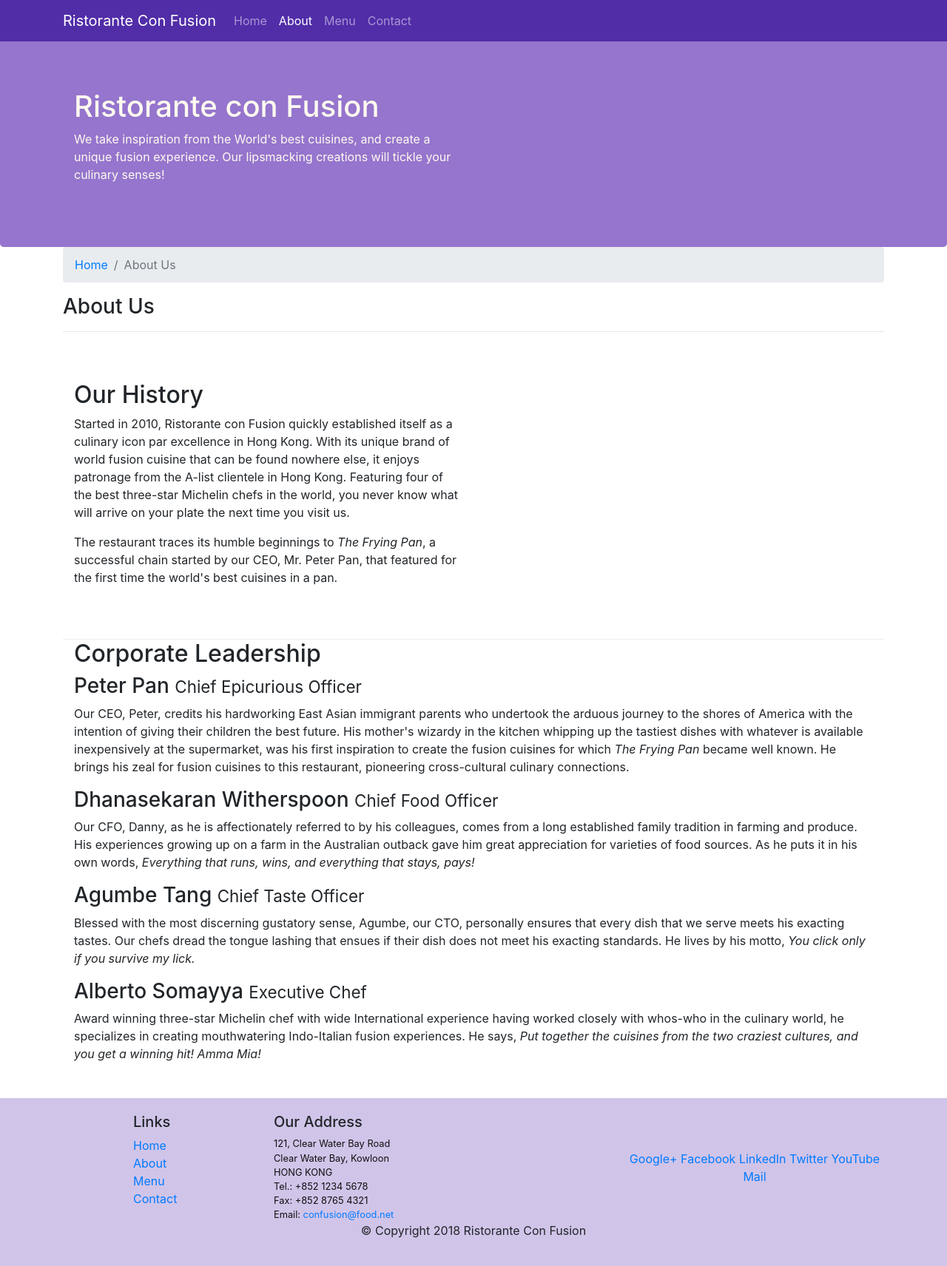
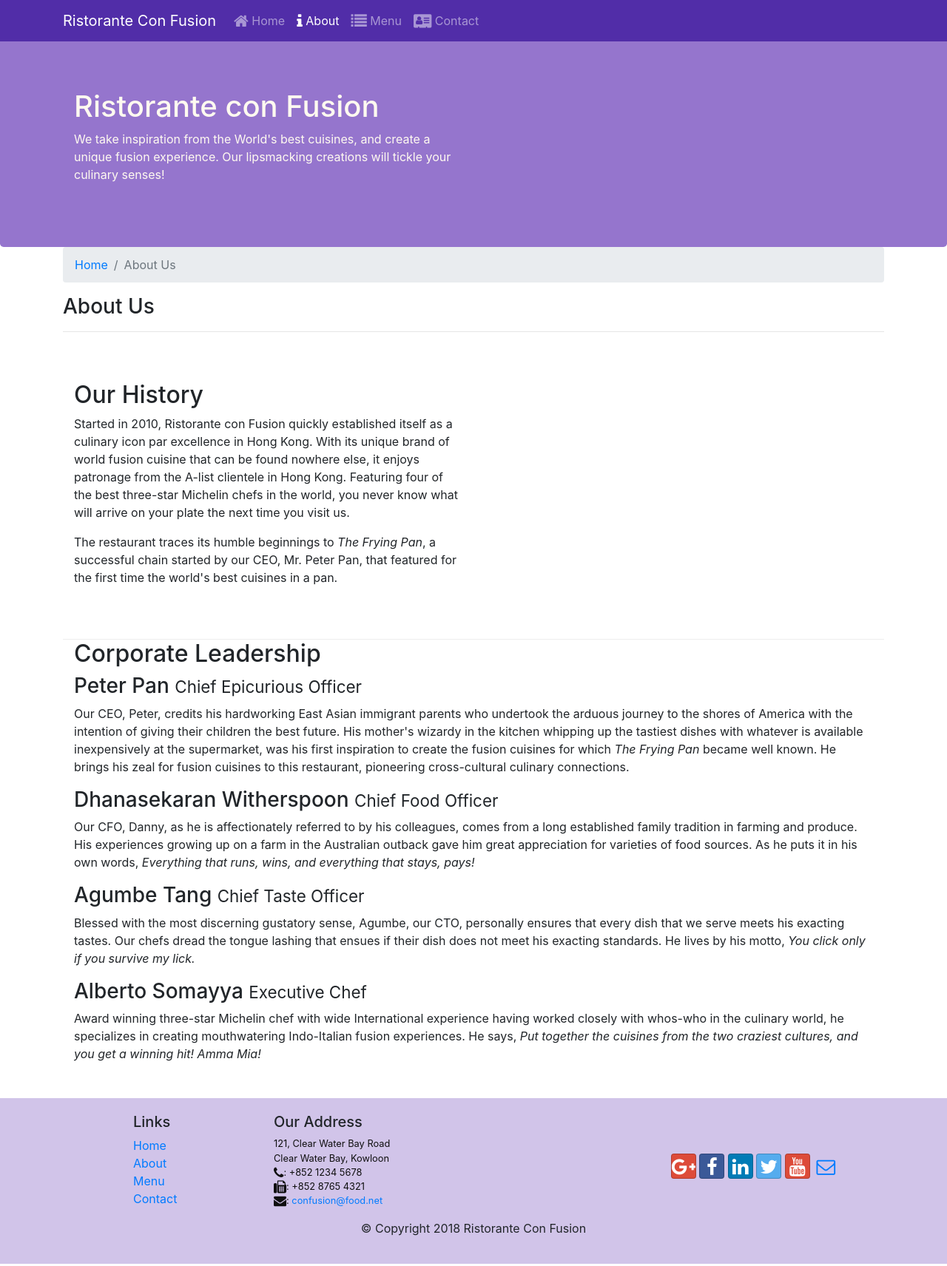
Before and after one commit to kirfox/conFusion, a website: page aboutus.html in a window 1280 px wide. Shown: the whole page at 74% size. Drawn offline with nearby package versions, Linux system fonts and the light colour scheme.

Commit message:
Icon Fonts

```diff
--- a/aboutus.html
+++ b/aboutus.html
@@ -9,6 +9,8 @@
 
     <!-- Bootstrap CSS -->
     <link rel="stylesheet" href="node_modules/bootstrap/dist/css/bootstrap.min.css">
+    <link rel="stylesheet" href="node_modules/font-awesome/css/font-awesome.min.css">
+    <link rel="stylesheet" href="node_modules/bootstrap-social/bootstrap-social.css">
     <link rel="stylesheet" href="css/styles.css">
 
     <title>Ristorante Con Fusion: About Us</title>
@@ -24,10 +26,10 @@
             <a class="navbar-brand" href="./index.html">Ristorante Con Fusion</a>
             <div class="collapse navbar-collapse" id="Navbar">
                 <ul class="navbar-nav mr-auto">
-                    <li class="nav-item"><a class="nav-link" href="./index.html">Home</a></li>
-                    <li class="nav-item active"><a class="nav-link" href="#">About</a></li>
-                    <li class="nav-item"><a class="nav-link" href="#">Menu</a></li>
-                    <li class="nav-item"><a class="nav-link" href="#">Contact</a></li>
+                    <li class="nav-item"><a class="nav-link" href="./index.html"><span class="fa fa-home fa-lg"></span> Home</a></li>
+                    <li class="nav-item active"><a class="nav-link" href="#"><span class="fa fa-info fa-lg"></span> About</a></li>
+                    <li class="nav-item"><a class="nav-link" href="#"><span class="fa fa-list fa-lg"></span> Menu</a></li>
+                    <li class="nav-item"><a class="nav-link" href="#"><span class="fa fa-address-card fa-lg"></span> Contact</a></li>
                 </ul>
             </div>
         </div>
@@ -101,20 +103,20 @@
                     <address>
 		              121, Clear Water Bay Road<br>
 		              Clear Water Bay, Kowloon<br>
-		              HONG KONG<br>
-		              Tel.: +852 1234 5678<br>
-		              Fax: +852 8765 4321<br>
-		              Email: <a href="mailto:confusion@food.net">confusion@food.net</a>
+		              <i class="fa fa-phone fa-lg"></i>: +852 1234 5678<br>
+                      <i class="fa fa-fax fa-lg"></i>: +852 8765 4321<br>
+                      <i class="fa fa-envelope fa-lg"></i>:
+                      <a href="mailto:confusion@food.net">confusion@food.net</a>
 		           </address>
                 </div>
                 <div class="col-12 col-sm-4 align-self-center">
                     <div class="text-center">
-                        <a href="http://google.com/+">Google+</a>
-                        <a href="http://www.facebook.com/profile.php?id=">Facebook</a>
-                        <a href="http://www.linkedin.com/in/">LinkedIn</a>
-                        <a href="http://twitter.com/">Twitter</a>
-                        <a href="http://youtube.com/">YouTube</a>
-                        <a href="mailto:">Mail</a>
+                        <a class="btn btn-social-icon btn-google" href="http://google.com/+"><i class="fa fa-google-plus"></i></a>
+                        <a class="btn btn-social-icon btn-facebook" href="http://www.facebook.com/profile.php?id="><i class="fa fa-facebook"></i></a>
+                        <a class="btn btn-social-icon btn-linkedin" href="http://www.linkedin.com/in/"><i class="fa fa-linkedin"></i></a>
+                        <a class="btn btn-social-icon btn-twitter" href="http://twitter.com/"><i class="fa fa-twitter"></i></a>
+                        <a class="btn btn-social-icon btn-google" href="http://youtube.com/"><i class="fa fa-youtube"></i></a>
+                        <a class="btn btn-social-icon" href="mailto:"><i class="fa fa-envelope-o"></i></a>
                     </div>
                 </div>
            </div>
--- a/package.json
+++ b/package.json
@@ -15,6 +15,8 @@
   },
   "dependencies": {
     "bootstrap": "^4.0.0",
+    "bootstrap-social": "^5.1.1",
+    "font-awesome": "^4.7.0",
     "jquery": "^3.3.1",
     "popper.js": "^1.12.9"
   }
```
Also changed, not shown: index.html (+16 -13 lines), 1 other file.
